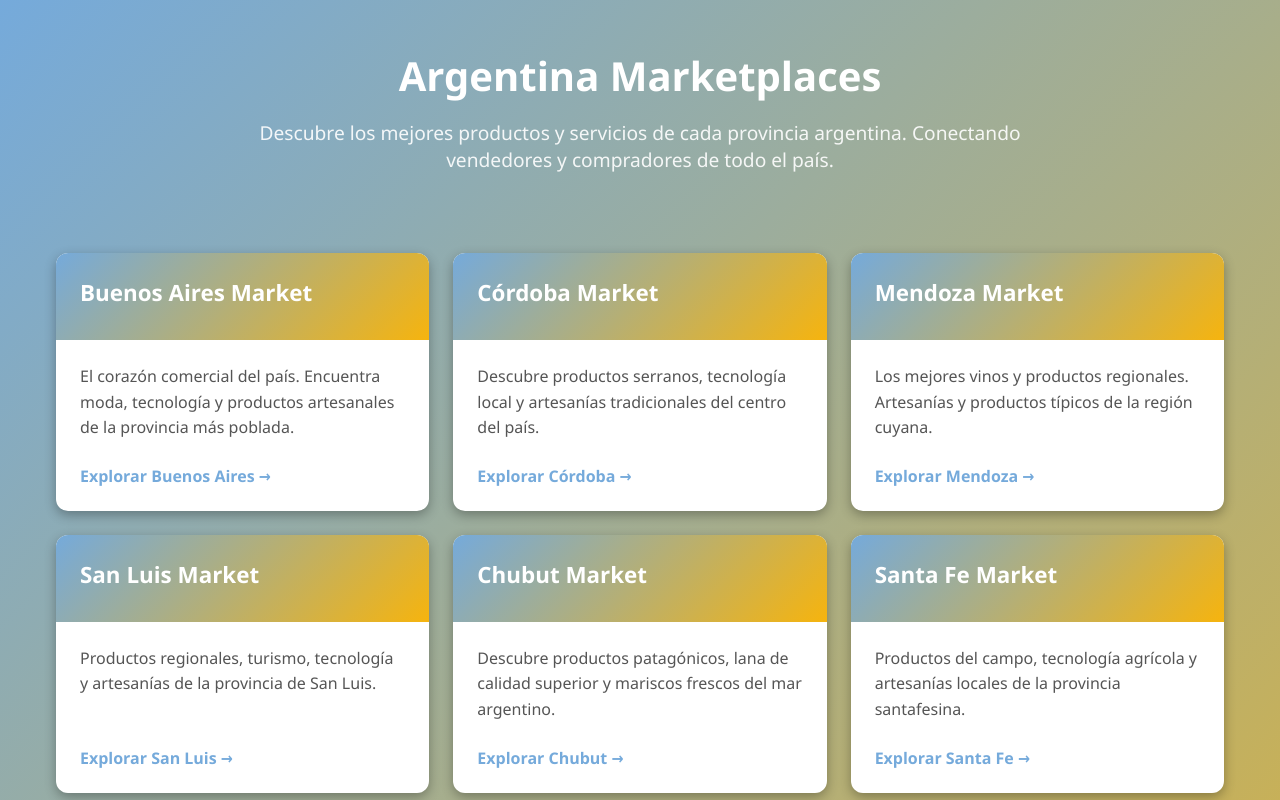
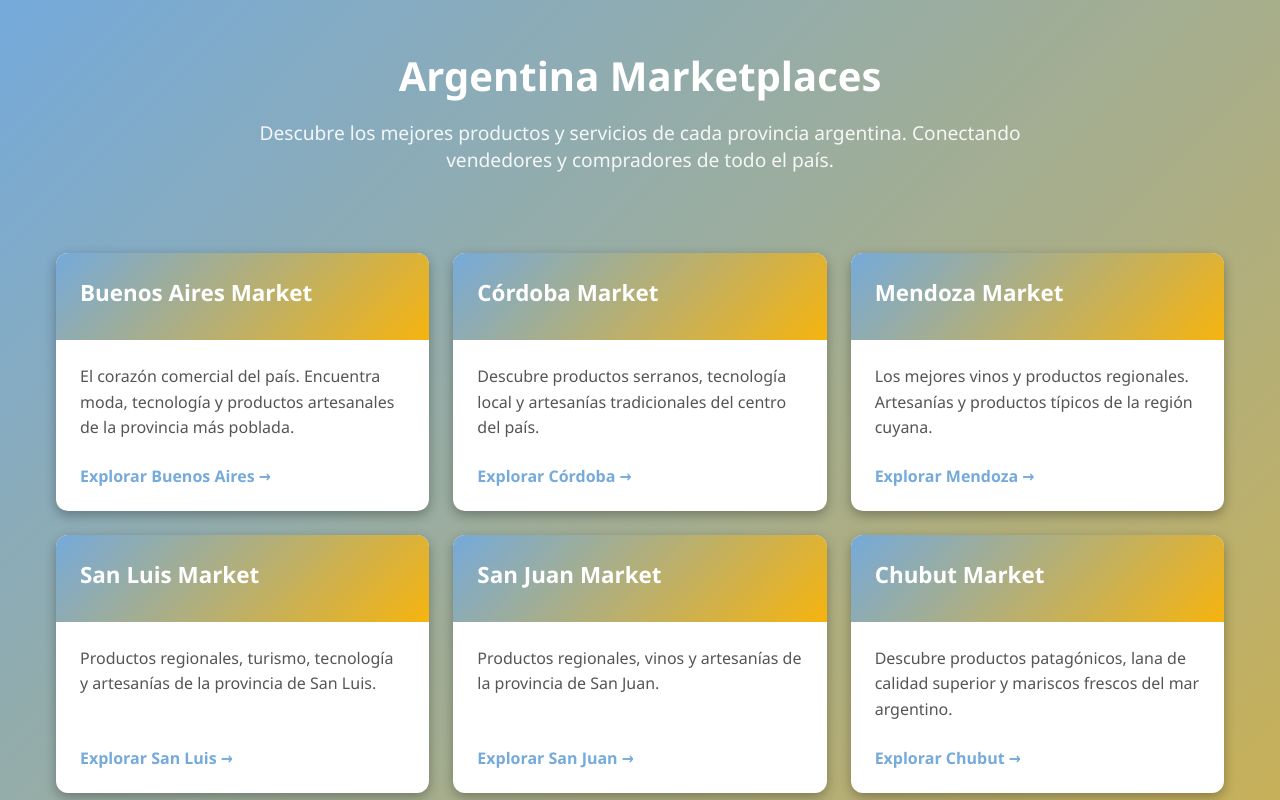
Before and after one commit to TilisaraoMarket/Argentina-Marketplace, a plain HTML site: page index.html in a window 1280 px wide. Shown: the top 800 px of the page. Drawn offline with Linux system fonts and the light colour scheme.

Commit message:
fggfdryhccd

```diff
--- a/index.html
+++ b/index.html
@@ -216,6 +216,17 @@
             </div>
         </a>
 
+        <!-- San Juan -->
+        <a href="https://wold-marketplaces.github.io/San-Juan-Marketplaces/" class="market-card">
+            <div class="card-header">
+                <h2>San Juan Market</h2>
+            </div>
+            <div class="card-content">
+                <p>Productos regionales, vinos y artesanías de la provincia de San Juan.</p>
+                <span class="card-link">Explorar San Juan →</span>
+            </div>
+        </a>
+
         <!-- Chubut -->
         <a href="#" class="market-card">
             <div class="card-header">
```
